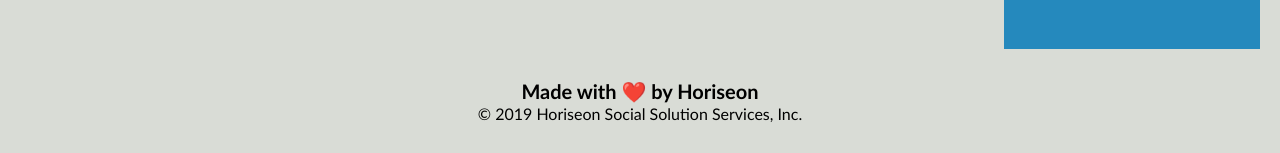
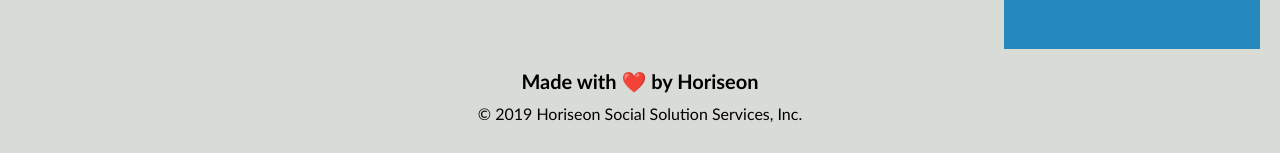
Before and after one commit to andrewbreytenbach/code-refactor-project, a plain HTML site: page urban-octo-telegram/Develop/index.html in a window 1280 px wide. Shown: the part 1870-2023 px from the top of the page. Drawn offline with Linux system fonts and the light colour scheme.

Commit message:
cleaned up footer in css

```diff
--- a/urban-octo-telegram/Develop/assets/css/style.css
+++ b/urban-octo-telegram/Develop/assets/css/style.css
@@ -120,13 +120,10 @@ p {
     font-size: 36px;
 }
 
-.footer {
-    padding: 30px;
+.footer, .footer h2 {
+    padding: 10px;
     clear: both;
     font-family: 'Trebuchet MS', 'Lucida Sans Unicode', 'Lucida Grande', 'Lucida Sans', Arial, sans-serif;
     text-align: center;
-}
-
-.footer h2 {
     font-size: 20px;
 }
```
